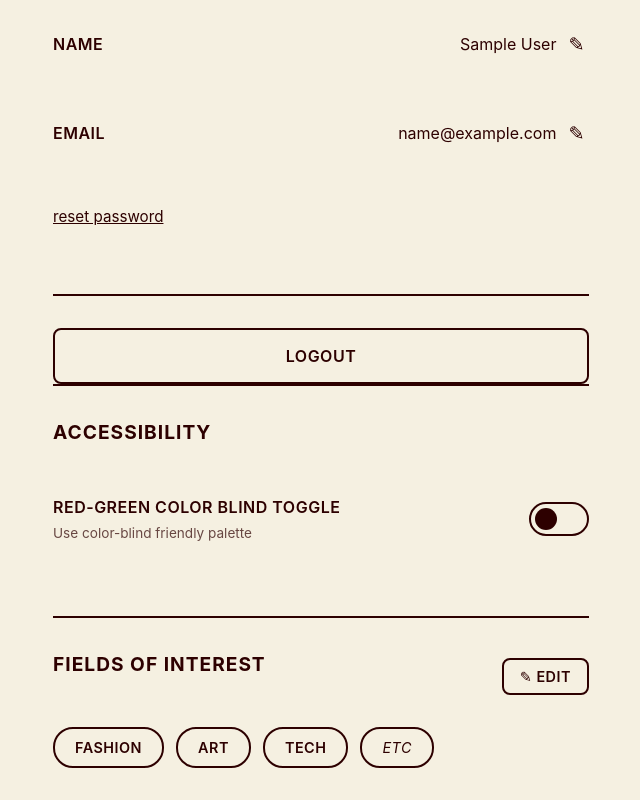
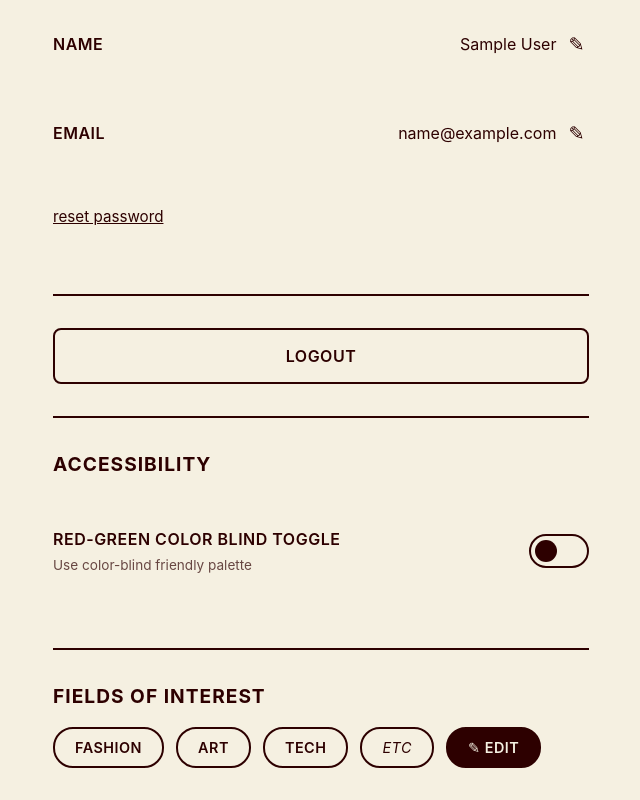
Before and after one commit to Avril-Cui/seal-frontend, a Vue app: page /settings in a window 1280 px wide. Shown: the part 292-1092 px from the top of the page, without its empty margins (319-959 px from the left). Built offline with nearby package versions, Linux system fonts and the light colour scheme; sample sign-in values are in the browser's storage.

Commit message:
fixed routing for fields of interest and login/register/profile

```diff
--- a/src/router/index.js
+++ b/src/router/index.js
@@ -30,7 +30,6 @@ const router = createRouter({
       path: "/register/interests",
       name: "RegisterInterests",
       component: RegisterInterests,
-      meta: { requiresGuest: true },
     },
     {
       path: "/swipe",
--- a/src/views/RegisterInterests.vue
+++ b/src/views/RegisterInterests.vue
@@ -48,8 +48,8 @@ const interests = ref([
 ]);
 
 onMounted(() => {
-  // Check if coming from settings (editing)
-  isEditing.value = route.query.from === "settings" || isAuthenticated.value;
+  // Check if coming from settings (editing) - only check query parameter
+  isEditing.value = route.query.from === "settings";
 
   // If editing, pre-select current interests
   if (isEditing.value && currentUser.value?.interests) {
--- a/src/views/Settings.vue
+++ b/src/views/Settings.vue
@@ -95,12 +95,7 @@
       </div>
 
       <div class="interests-section">
-        <div class="interests-header">
-          <h2 class="section-title">FIELDS OF INTEREST</h2>
-          <button @click="goToEditInterests" class="edit-interests-button">
-            ✎ EDIT
-          </button>
-        </div>
+        <h2 class="section-title">FIELDS OF INTEREST</h2>
         <div class="interests-tags">
           <span
             v-for="interest in fieldsOfInterest"
@@ -110,6 +105,9 @@
             {{ interest }}
           </span>
           <span class="interest-tag etc">etc</span>
+          <button @click="goToEditInterests" class="interest-tag edit-button">
+            ✎ EDIT
+          </button>
         </div>
       </div>
     </div>
@@ -414,7 +412,9 @@ const goToSettings = () => {
 .logout-section {
   border-top: 2px solid #2d0000;
   padding-top: 2rem;
+  padding-bottom: 2rem;
   margin-top: 3rem;
+  margin-bottom: 0;
 }
 
 .logout-button {
@@ -430,29 +430,8 @@ const goToSettings = () => {
   margin-top: 3rem;
 }
 
-.interests-header {
-  display: flex;
-  justify-content: space-between;
-  align-items: center;
-  margin-bottom: 1.5rem;
-}
-
-.edit-interests-button {
-  border: 2px solid #2d0000;
-  border-radius: 8px;
-  padding: 0.5rem 1rem;
-  font-size: 0.9rem;
-  font-weight: 600;
-  background-color: #f5f0e1;
-  color: #2d0000;
-  cursor: pointer;
-  text-transform: uppercase;
-  letter-spacing: 0.5px;
-}
-
-.edit-interests-button:hover {
-  background-color: #2d0000;
-  color: #f5f0e1;
+.interests-section .section-title {
+  margin-bottom: 1rem;
 }
 
 .section-title {
@@ -483,6 +462,20 @@ const goToSettings = () => {
 .interest-tag.etc {
   font-style: italic;
   font-weight: 400;
+}
+
+.interest-tag.edit-button {
+  background-color: #2d0000;
+  color: #f5f0e1;
+  border: 2px solid #2d0000;
+  cursor: pointer;
+  font-weight: 600;
+  font-style: normal;
+}
+
+.interest-tag.edit-button:hover {
+  background-color: #f5f0e1;
+  color: #2d0000;
 }
 
 .nav-link {
```
